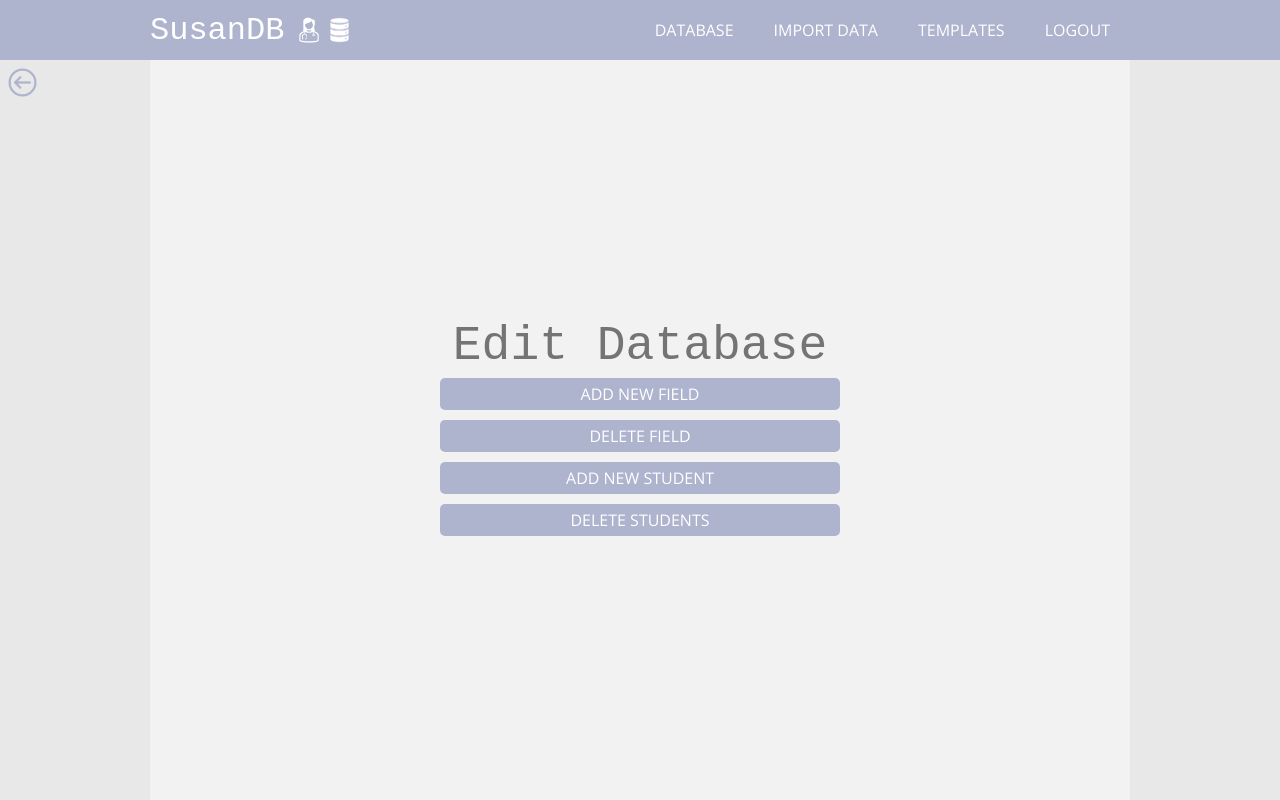
After one commit to AlyssaRSchaefer/SusanDB, a Flask app: page /edit_database in a window 1280 px wide. The commit adds this page. Run offline with Flask 3, Linux system fonts and the light colour scheme; parts of the project's set-up code (start-up, migrations or seed data) failed here and were passed over.

Commit message:
edit db functionality completed

```diff
--- a/app.py
+++ b/app.py
@@ -73,6 +73,10 @@ def index():
 @app.route('/database')
 def database():
     return render_template("database.html", delete_mode=False)
+
+@app.route('/edit_database')
+def edit_database():
+    return render_template("auxiliary/edit_database.html", back_link="/database", heading="Edit Database")
 
 @app.route('/import')
 def import_data():
--- a/static/css/style.css
+++ b/static/css/style.css
@@ -109,6 +109,10 @@ body {
 .select:focus, .text-input {
     border: 2px solid var(--primary-color);
     outline: none;
+}
+
+a {
+    text-decoration: none;
 }
 
 /* NAVIGATION BAR */
--- /dev/null
+++ b/templates/auxiliary/edit_database.html
@@ -0,0 +1,12 @@
+{% extends 'auxiliary.html' %}
+
+{% block title %}Edit Database Confirmation Page{% endblock %}
+
+{% block content %}
+
+<a href="{{ url_for('add_field') }}"><div class="confirm-button">ADD NEW FIELD</div></a>
+<a href="{{ url_for('delete_field') }}"><div class="confirm-button">DELETE FIELD</div></a>
+<a href="{{ url_for('add_student') }}"><div class="confirm-button">ADD NEW STUDENT</div></a>
+<a href="{{ url_for('delete_student') }}"><div class="confirm-button">DELETE STUDENTS</div></a>
+
+{% endblock %}
--- a/templates/database.html
+++ b/templates/database.html
@@ -23,7 +23,7 @@
                 {% else %}
                     <div class="button secondary-button" onclick="openDetailsPage()">DETAILS</div>
                     <a href="{{ url_for('layout') }}"><div class="button secondary-button">LAYOUT</div></a>
-                    <a href="{{ url_for('delete_student') }}"><div class="button secondary-button">EDIT DATABASE</div></a>
+                    <a href="{{ url_for('edit_database') }}"><div class="button secondary-button">EDIT DATABASE</div></a>
                     <div class="button primary-button" onclick="openGenerateReportPage()">GENERATE REPORT</div>
                 {% endif %}
             </div>
```
Also changed, not shown: templates/auxiliary/generate-report.html (deleted, +0 -7 lines), students_local.db.
